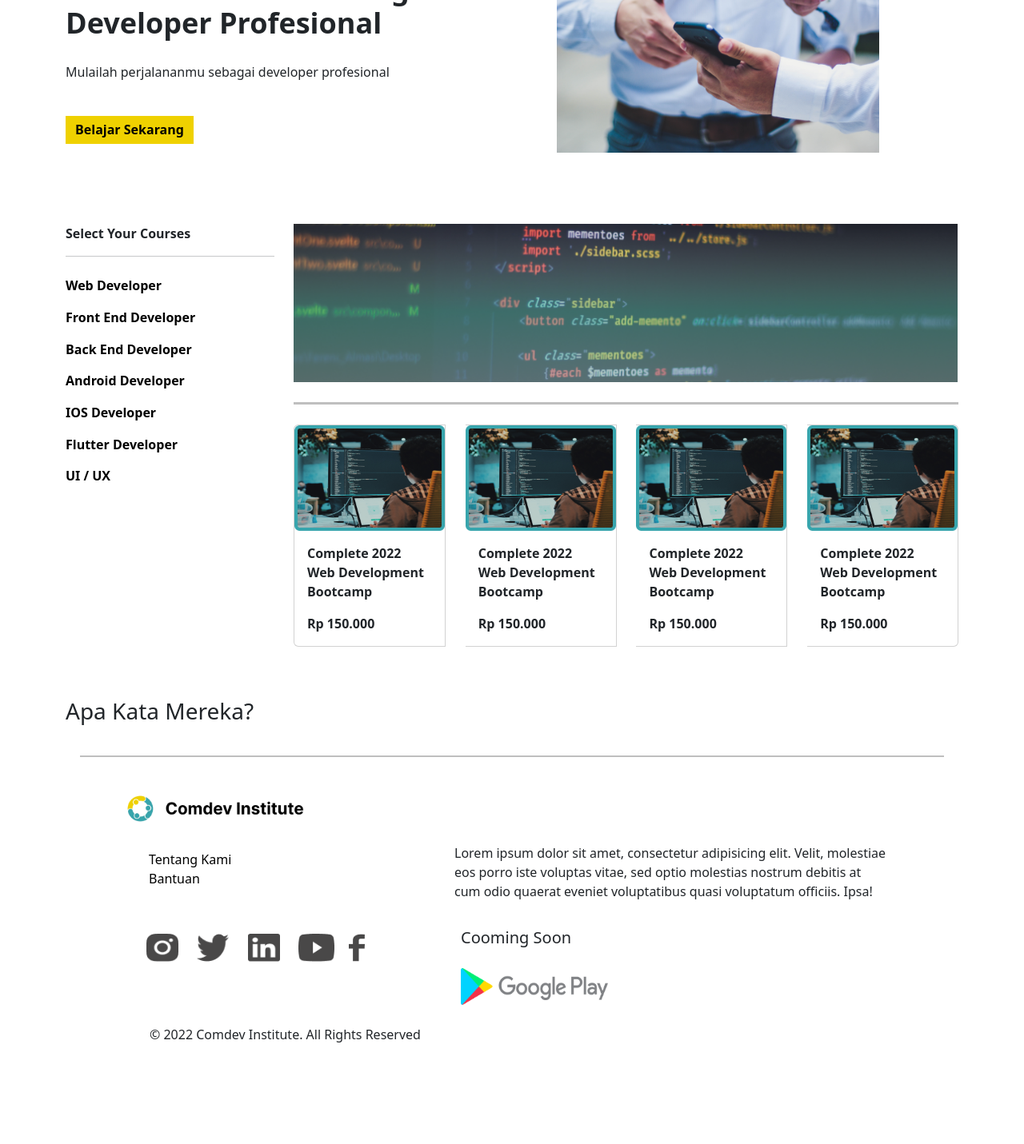
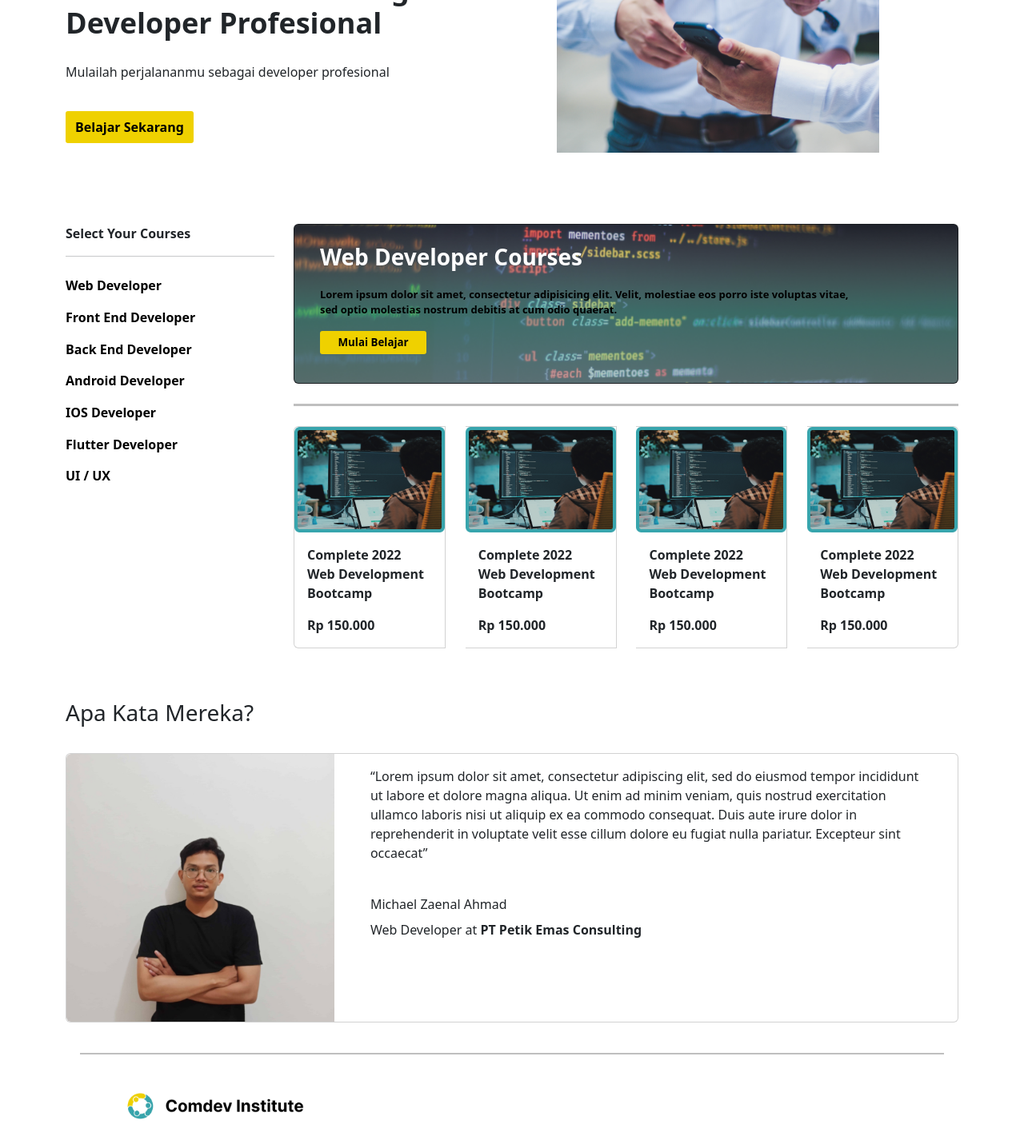
Before and after one commit to ervindwik/fe-comdev, a React (Create React App) app: page / in a window 1280 px wide. Shown: the part 220-1651 px from the top of the page at 80% size. Before the commit the page ends 1526 px from the top, so only its background shows below. Built offline with nearby package versions, Linux system fonts and the light colour scheme.

Commit message:
feat: add section 3 content dashboard

```diff
--- a/src/Components/ContentDashboard.jsx
+++ b/src/Components/ContentDashboard.jsx
@@ -4,6 +4,7 @@ import { Link } from 'react-router-dom';
 import gambar1 from '../assets/dashboard-sec1.png'
 import gambar2 from '../assets/dashboard-sec2.png'
 import gambar3 from '../assets/dashboard-sec22.png'
+import gambar4 from '../assets/dashboard-sec3.png'
 import "../Styles/Dashboard.css";
 
 function ContentDashboard() {
@@ -43,7 +44,15 @@ function ContentDashboard() {
                     </Col>
 
                     <Col className='col-md-9'>
-                        <img alt='gambar2' src={gambar2} width='830' />
+                        <Card className="bg-dark text-white">
+                            <Card.Img src={gambar2} alt="Card image" />
+                            <Card.ImgOverlay>
+                                <h2 id='title-card'>Web Developer Courses</h2>
+                                <p id='text-card'>Lorem ipsum dolor sit amet, consectetur adipisicing elit. Velit, molestiae eos porro iste voluptas vitae, <br /> sed optio molestias nostrum debitis at cum odio quaerat.</p>
+                                <button type='submit' id='btn-card'>Mulai Belajar</button>
+                            </Card.ImgOverlay>
+                        </Card>
+
                         <hr id='line' />
 
                         <div class='card-group'>
@@ -88,6 +97,29 @@ function ContentDashboard() {
             <Container>
                 <h3>Apa Kata Mereka?</h3>
 
+                <Card id='testimoni'>
+                    <div class="row g-0">
+                        <div class="col-md-4">
+                            <img src={gambar4} class="img-fluid rounded-start" width={335} />
+                        </div>
+                        <div class="col-md-8">
+                            <div class="card-body">
+                                <p class="card-text">
+                                    “Lorem ipsum dolor sit amet, consectetur adipiscing elit,
+                                    sed do eiusmod tempor incididunt ut labore et dolore
+                                    magna aliqua. Ut enim ad minim veniam, quis nostrud
+                                    exercitation ullamco laboris nisi ut aliquip ex ea commodo
+                                    consequat. Duis aute irure dolor in reprehenderit in
+                                    voluptate velit esse cillum dolore eu fugiat nulla pariatur.
+                                    Excepteur sint occaecat”
+                                </p><br />
+
+                                <p class="card-title">Michael Zaenal Ahmad</p>
+                                <p class="card-title">Web Developer at <b>PT Petik Emas Consulting</b></p>
+                            </div>
+                        </div>
+                    </div>
+                </Card>
 
             </Container>
         </div>
--- a/src/Styles/Dashboard.css
+++ b/src/Styles/Dashboard.css
@@ -19,10 +19,11 @@
 #btn-mulai {
     background-color: #EFD100;
     border-style: none;
-    padding: 1%;
+    border-radius: 3px;
     font-weight: bold;
     width: 10em;
-    margin-top: 5%;
+    height: 2.5em;
+    margin-top: 4%;
 }
 
 .section2 {
@@ -41,11 +42,19 @@
     font-weight: bold;
 }
 
+.section2 a:hover {
+    color: #fff;
+    background-color: #38A5AD;
+    border-radius: 3px;
+    text-decoration: none;
+    font-weight: bold;
+}
+
 .section2 p {
     font-weight: bold;
 }
 
-.section2 #line {
+#line {
     border: none;
     background-color: #000;
     height: 3px;
@@ -53,10 +62,40 @@
     margin-bottom: 3%;
 }
 
-.section2 #card-courses {
+#card-courses {
     margin-right: 3%;
+}
+
+#text-card {
+    color: #000;
+    font-size: small;
+    padding-top: 1.5%;
+    padding-left: 2%;
+}
+
+#title-card {
+    padding-top: 1%;
+    padding-left: 2%;
+    font-weight: 650;
+    font-size: 21pt;
+}
+
+#btn-card {
+    background-color: #EFD100;
+    border-style: none;
+    border-radius: 3px;
+    font-weight: bold;
+    font-size: smaller;
+    height: 2.2em;
+    width: 10em;
+    margin-left: 2%;
 }
 
 .section3 {
     margin-top: 5%;
 }
+
+#testimoni {
+    margin-top: 3%;
+    padding-right: 2%;
+}
```
Also changed, not shown: src/assets/dashboard-sec3.png (added).
